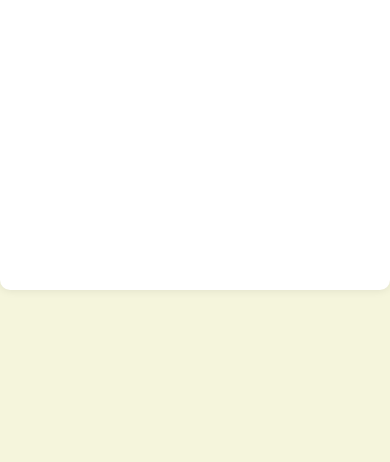
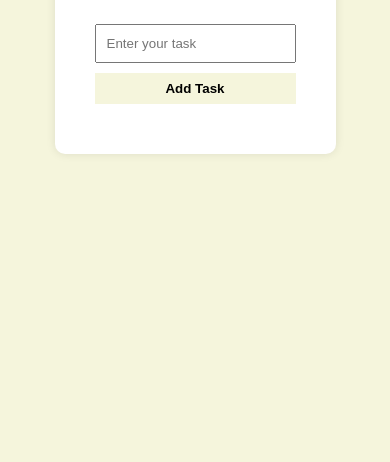
Before and after one commit to ChidinmaNwosu/To-Do-app, a plain HTML site: page index.html in a window 390 px wide. Shown: the part 382-844 px from the top of the page. Drawn offline with Linux system fonts and the light colour scheme.

Commit message:
Made my to-do list container responsive

```diff
--- a/styles.css
+++ b/styles.css
@@ -85,3 +85,18 @@ button:hover {
   li button:hover {
     background-color: darkred;
   }
+
+  @media screen and (max-width: 768px) {
+    .container {
+        width: fit-content;
+        height: auto;
+
+    }
+   form{
+        flex-direction: column;
+        padding: 20px;
+        width: 1005;
+
+    }
+
+ }
```
